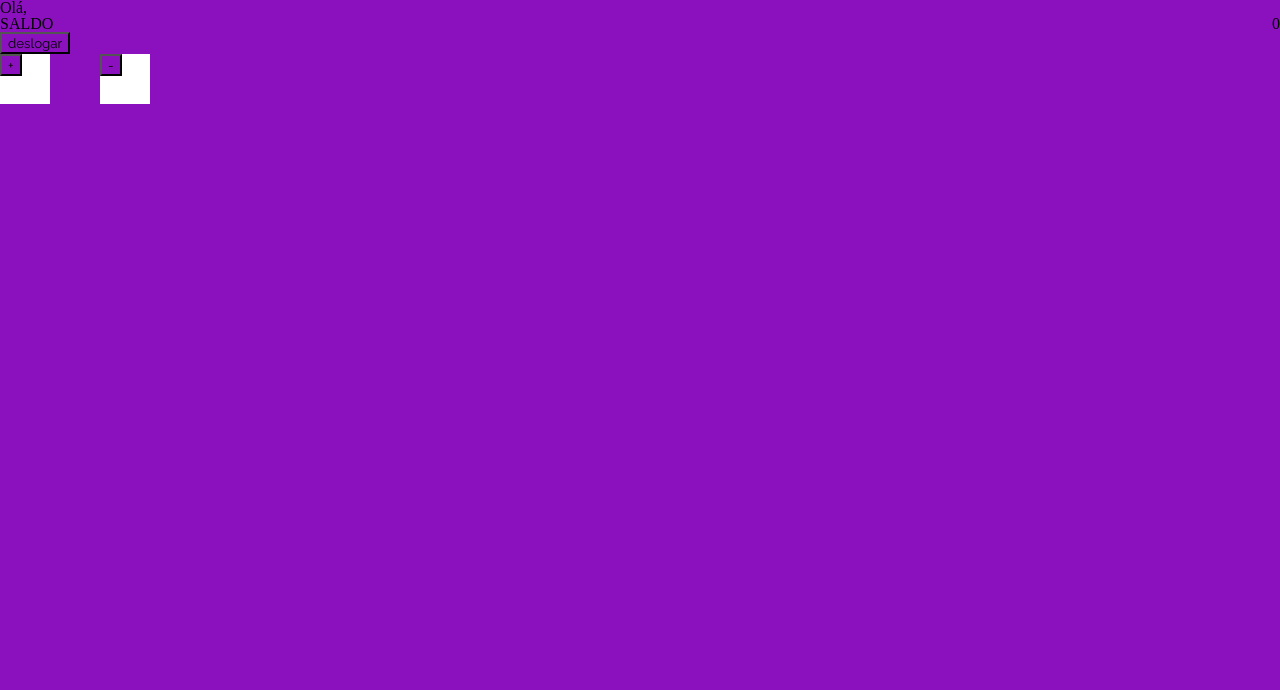
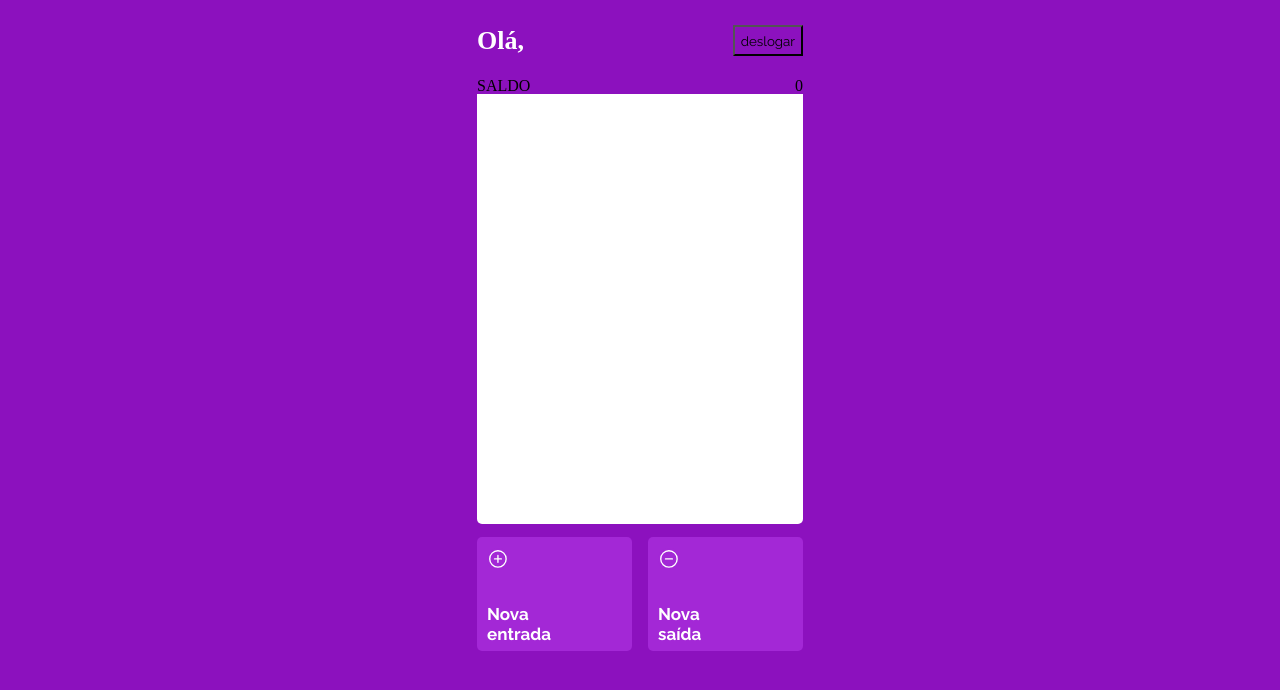
Before and after one commit to kethlynsara/projeto13-mywallet-front, a React app: page /home in a window 1280 px wide. Built offline with nearby package versions, Linux system fonts and the light colour scheme; no server answers; a web font is replaced by a local one.

Commit message:
Tela Home: layout

```diff
--- a/public/index.html
+++ b/public/index.html
@@ -13,6 +13,8 @@
   </head>
   <body>
     <noscript>You need to enable JavaScript to run this app.</noscript>
-    <div class="root"></div>
+    <div class="root">
+      <script type="module" src="https://unpkg.com/ionicons@5.5.2/dist/ionicons/ionicons.esm.js"></script>
+    </div>
   </body>
 </html>
--- a/src/components/Home/index.js
+++ b/src/components/Home/index.js
@@ -28,15 +28,12 @@ function Home() {
 
     }
 
-    useEffect(() => {
-        getRegistros();
-
-    }, []);
+    useEffect(() => getRegistros(), []);
 
 
     function listarRegistros() {
         return  (
-            <Registros>
+            <div className="registro-valores">
                 {registros.map((registro, index) => {
                     if (registro.tipo === "Entrada") {
                         entrada = entrada - registro.valor;
@@ -59,38 +56,62 @@ function Home() {
                     <p>{(entrada * (-1)) + saida}</p>
                 </div>
 
-            </Registros>
+            </div>
 
         )
     }
 
     return (
-        <>
-            <div>
+        <Contanier>
+            <div className="header">
                 <p>Olá, {registros[registros.length -1]}</p>
-                {listarRegistros()}
                 <button>deslogar</button>
             </div>
-            <Buttons className="buttons">
-                <Div><Link to="/entrada"><button>+</button></Link></Div>
-                <Div><Link to="/saida"><button>-</button></Link></Div>
-            </Buttons>
-        </>
+            <div className="registros">{listarRegistros()}</div>
+            <div className="buttons">
+                <Div>
+                    <StyledLink to="/entrada"><ion-icon name="add-circle-outline"></ion-icon></StyledLink>
+                    <p>Nova entrada</p>
+                </Div>
+                <Div>
+                    <StyledLink to="/saida"><ion-icon name="remove-circle-outline"></ion-icon></StyledLink>
+                    <p>Nova saída</p>
+                </Div>
+            </div>
+        </Contanier>
     );
 }
 
-const Div = styled.div`
-    width: 50px;
-    height: 50px;
-    background-color: #ffffff;
-`;
-const Buttons = styled.div`
-    width: 150px;
+const Contanier = styled.div`
     display: flex;
-    justify-content: space-between;
-`;
+    flex-direction: column;
+    justify-content: center;
+    align-items: center;
+    margin-top: 25px;
 
-const Registros = styled.div`
+    .header {
+        width: 326px;
+        margin-left: 25px;
+        margin-right: 25px;
+        display: flex;
+        justify-content: space-between;
+    }
+
+    .header p {
+        font-weight: 700;
+        font-size: 26px;
+        line-height: 31px;
+        color: #ffffff;
+    }
+
+    .registros {
+        margin-top: 22px;
+        width: 326px;
+        height: 446px;
+        background-color: #FFFFFF;
+        border-radius: 5px;
+    }
+
     .registro-info {
         display: flex;
         justify-content: space-between;
@@ -104,5 +125,48 @@ const Registros = styled.div`
         display: flex;
         justify-content: space-between;
     }
+
+    .buttons {
+        width: 326px;
+        display: flex;
+        justify-content: space-between;
+        margin-top: 13px;
+    }
+
+    ion-icon {
+        width: 21.88px;
+        height: 21.88px;
+        color: #ffffff;
+        border-radius: 100%;
+        margin: 10.56px 123.56px 0 9.56px;
+        background-color: #A328D6;
+    }
 `;
+
+const StyledLink = styled(Link)`
+    background-color: #A328D6;
+`;
+
+const Div = styled.div`
+    width: 155px;
+    height: 114px;
+    background-color: #A328D6;
+    border-radius: 5px;
+
+    p {
+        font-family: 'Raleway';
+        font-weight: 700;
+        font-size: 17px;
+        line-height: 20px;
+        color: #FFFFFF;
+        background-color: #A328D6;
+        width: 64px;
+        height: 40px;
+        margin-top: 32px;
+        margin-left: 10px;
+
+    }
+`;
+
+
 export default Home;
```
